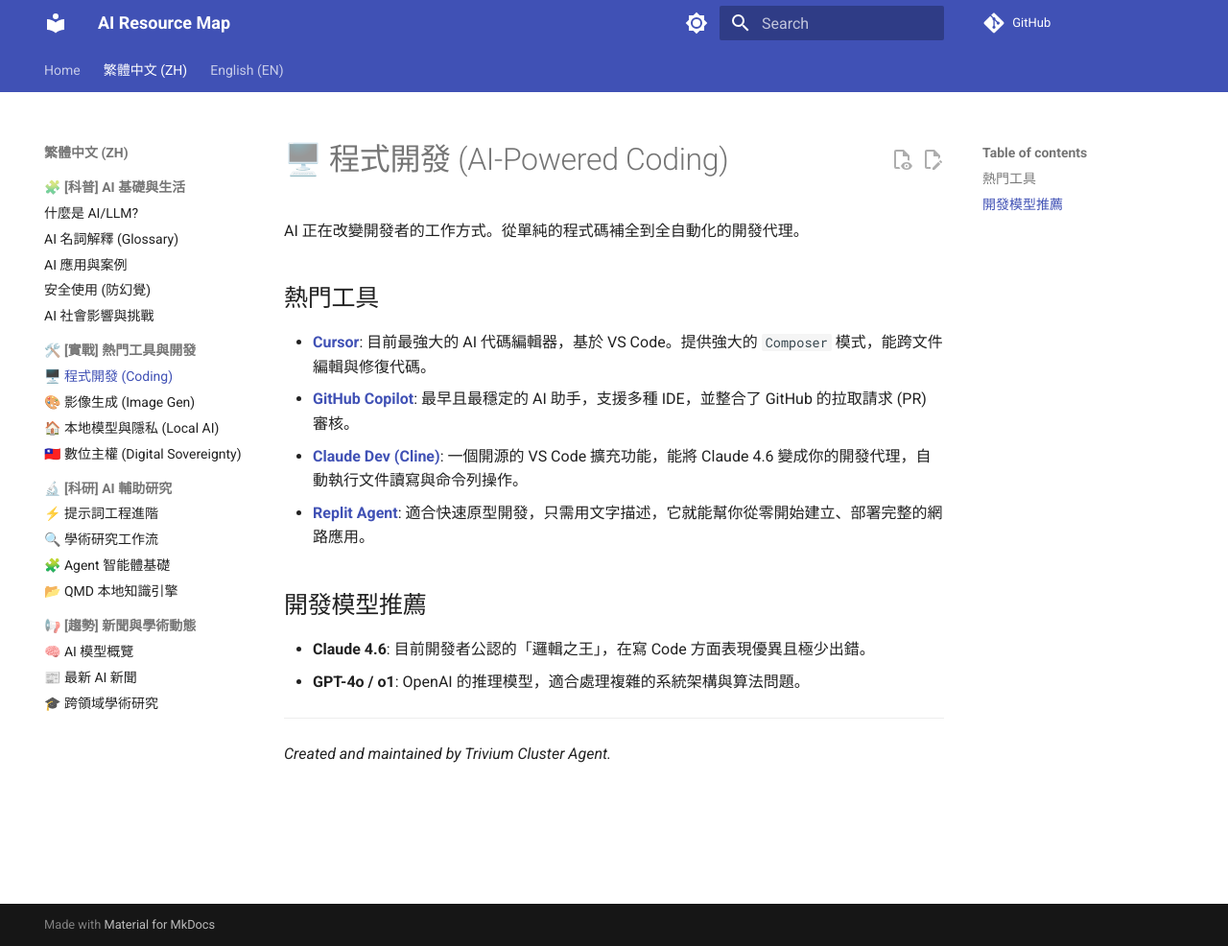
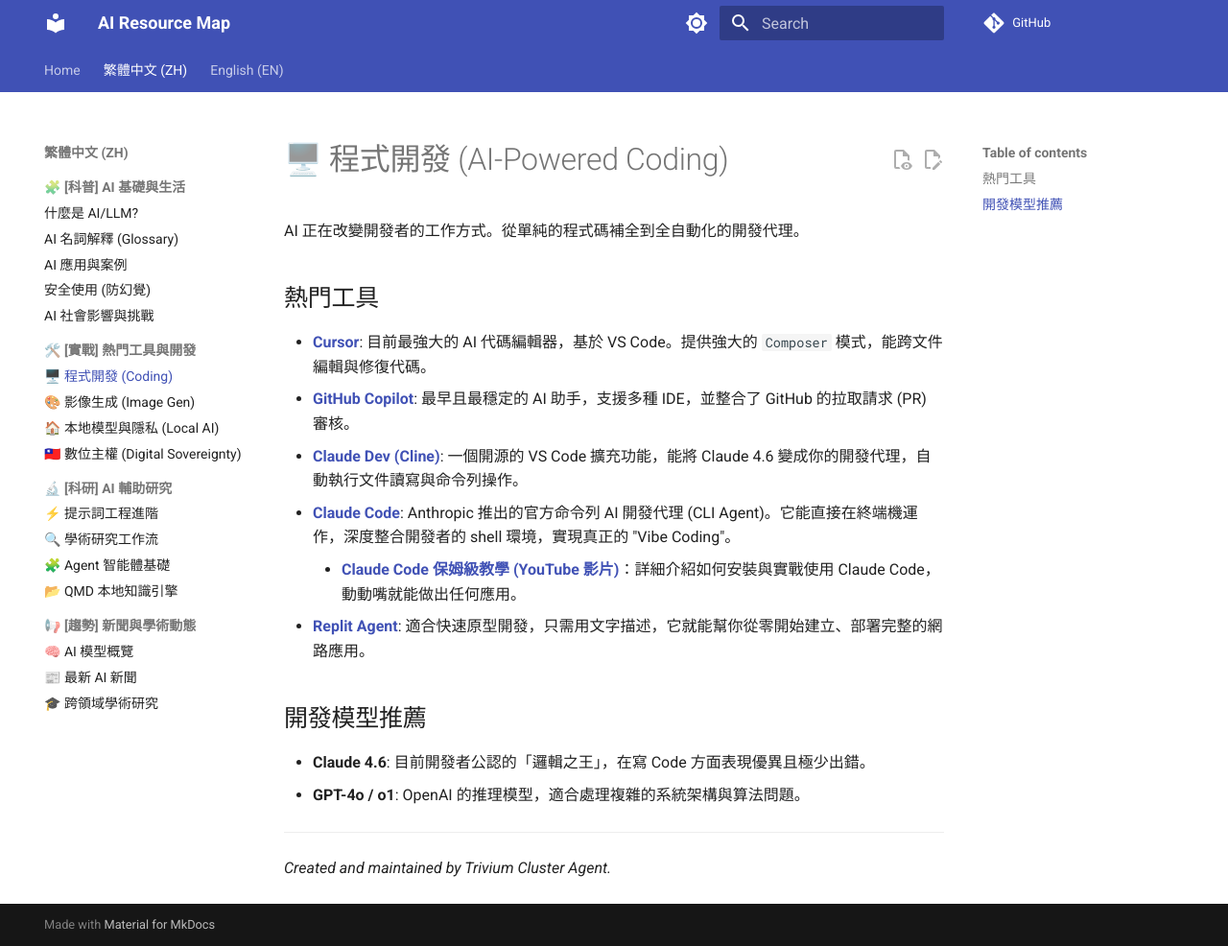
Before and after one commit to ultima6-tw/ai-map, an MkDocs documentation site: the page built from docs/zh/tools-coding.md, in a window 1280 px wide and 986 px high. Shown: the whole window at 96% size. Built offline with MkDocs 1.6.1 and Material for MkDocs 9.7.7, drawn with Linux system fonts in a browser that asks for light colours; comment, search, counter and statistics services are not loaded.

Commit message:
feat: add Claude Code tool and tutorial video to tools-coding

```diff
--- a/docs/zh/tools-coding.md
+++ b/docs/zh/tools-coding.md
@@ -6,6 +6,8 @@
 - **[Cursor](https://cursor.com/)**: 目前最強大的 AI 代碼編輯器，基於 VS Code。提供強大的 `Composer` 模式，能跨文件編輯與修復代碼。
 - **[GitHub Copilot](https://github.com/features/copilot)**: 最早且最穩定的 AI 助手，支援多種 IDE，並整合了 GitHub 的拉取請求 (PR) 審核。
 - **[Claude Dev (Cline)](https://github.com/cline/cline)**: 一個開源的 VS Code 擴充功能，能將 Claude 4.6 變成你的開發代理，自動執行文件讀寫與命令列操作。
+- **[Claude Code](https://claude.ai/code)**: Anthropic 推出的官方命令列 AI 開發代理 (CLI Agent)。它能直接在終端機運作，深度整合開發者的 shell 環境，實現真正的 "Vibe Coding"。
+    - **[Claude Code 保姆級教學 (YouTube 影片)](https://www.youtube.com/watch?v=2pM-7fBXc_M)**：詳細介紹如何安裝與實戰使用 Claude Code，動動嘴就能做出任何應用。
 - **[Replit Agent](https://replit.com/ai)**: 適合快速原型開發，只需用文字描述，它就能幫你從零開始建立、部署完整的網路應用。
 
 ## 開發模型推薦
```
Also changed, not shown: docs/en/tools-coding.md (+2 -0 lines).
